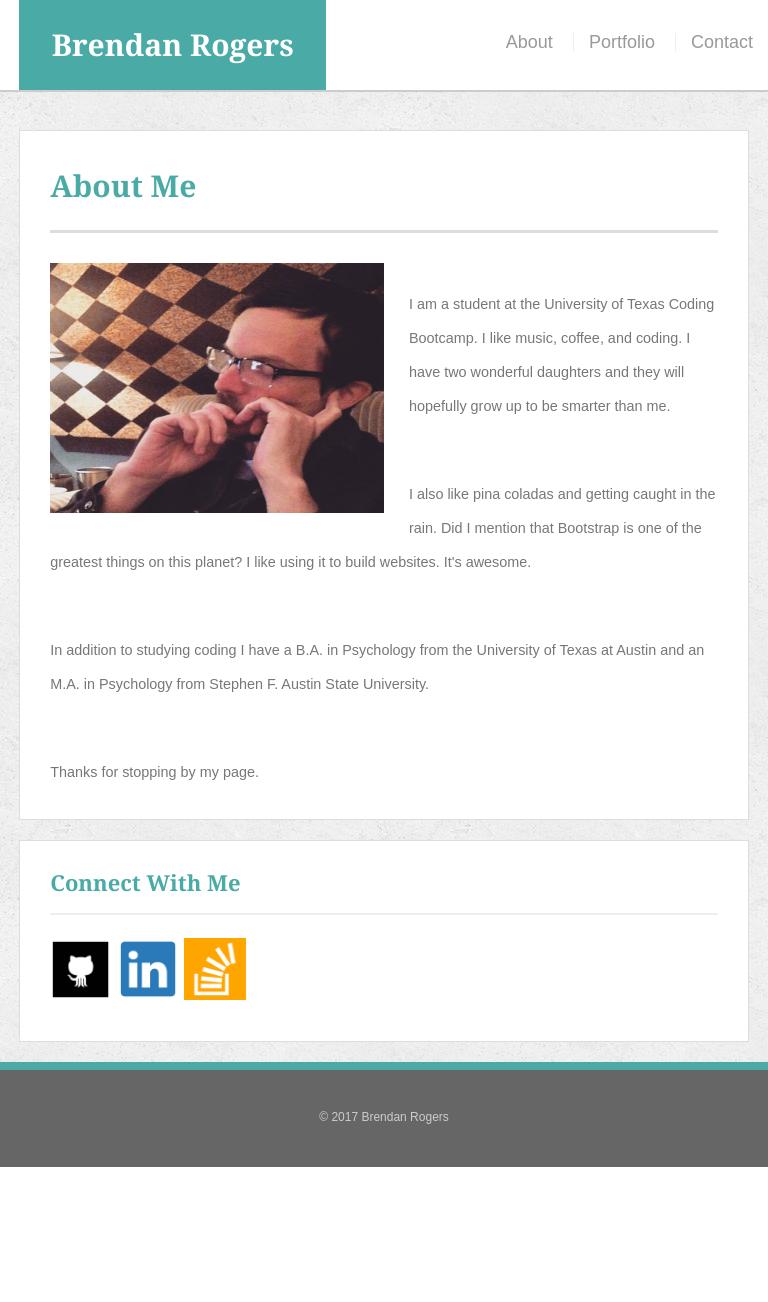
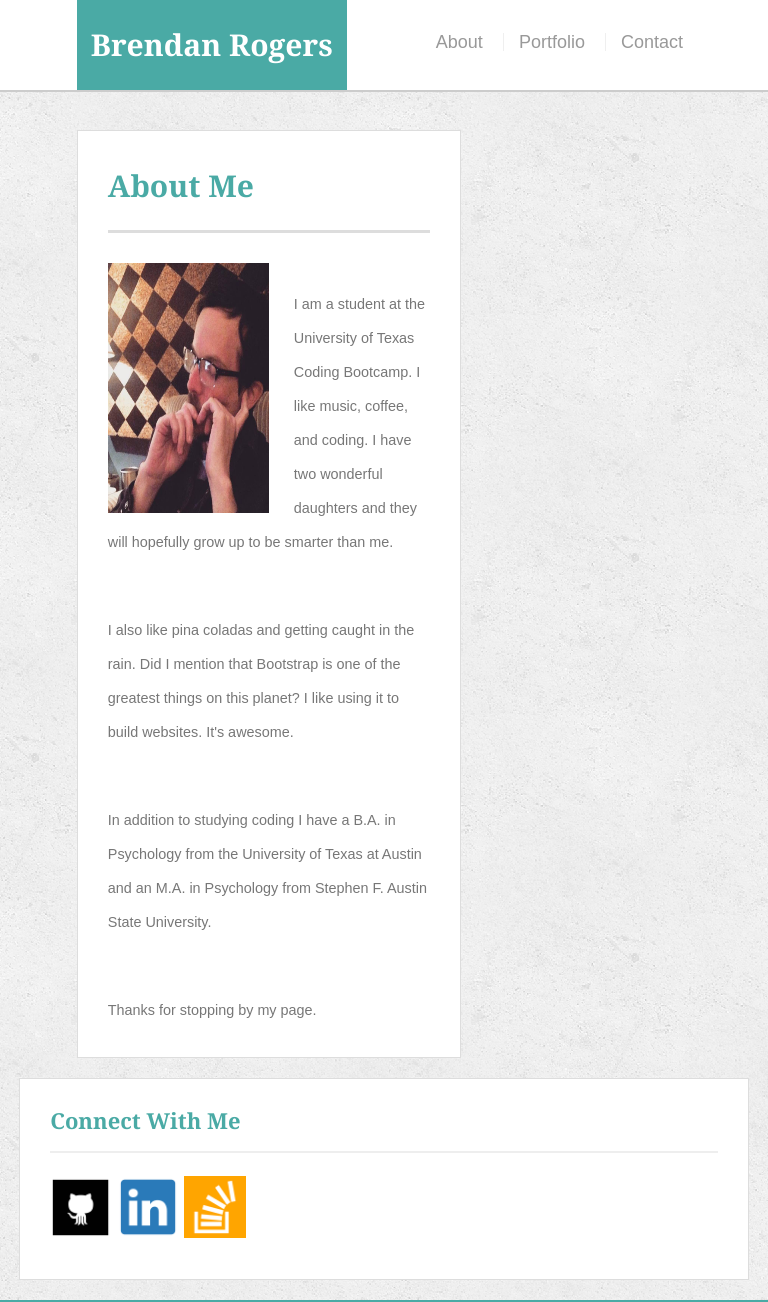
Before and after one commit to BooRad45/Responsive-Portfolio, a plain HTML site: page index.html in a window 768 px wide. Shown: the top 1302 px of the page. Before the commit the page ends 1167 px from the top, so only its background shows below. Drawn offline with Linux system fonts and the light colour scheme.

Commit message:
made adjustments for about me section at 980px

```diff
--- a/assets/css/style.css
+++ b/assets/css/style.css
@@ -354,4 +354,21 @@ input[type=submit] {
     margin-right: 2.5%;
     margin-left: 2.5%;
     }
+}   /* <-------End of media queries at 768px down to 640 px*/
+
+@media screen and (max-width: 980px) and (min-width: 768px) {
+   #logo {
+    margin-left: 10%;
+    width: 270px;
+   }
+   nav {
+    margin-right: 70px;
+   }
+    .main-section {
+      width: 50%;
+      margin-left: 10%;
+    }
+    .sidebar {
+      margin-right: 7%;
+    }
 }
```
